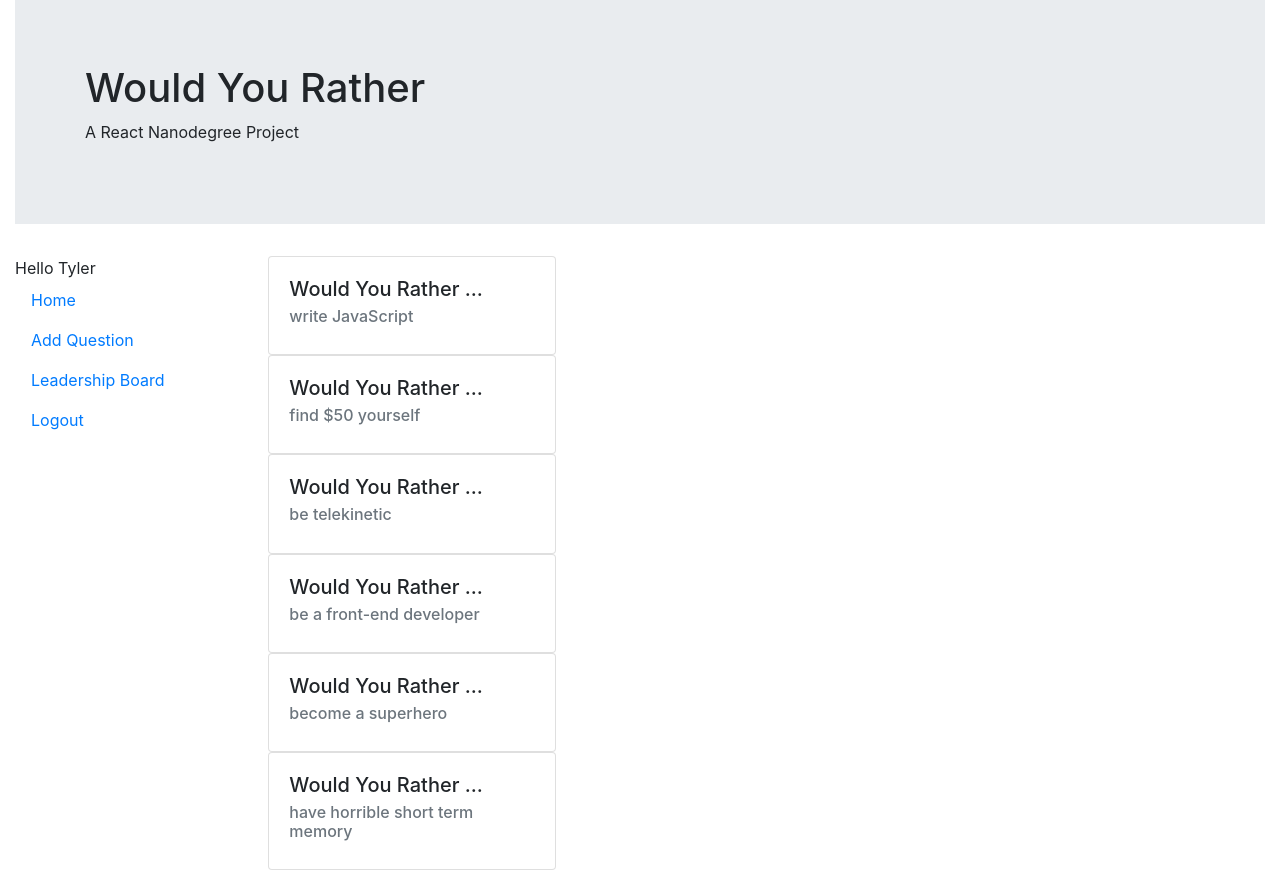
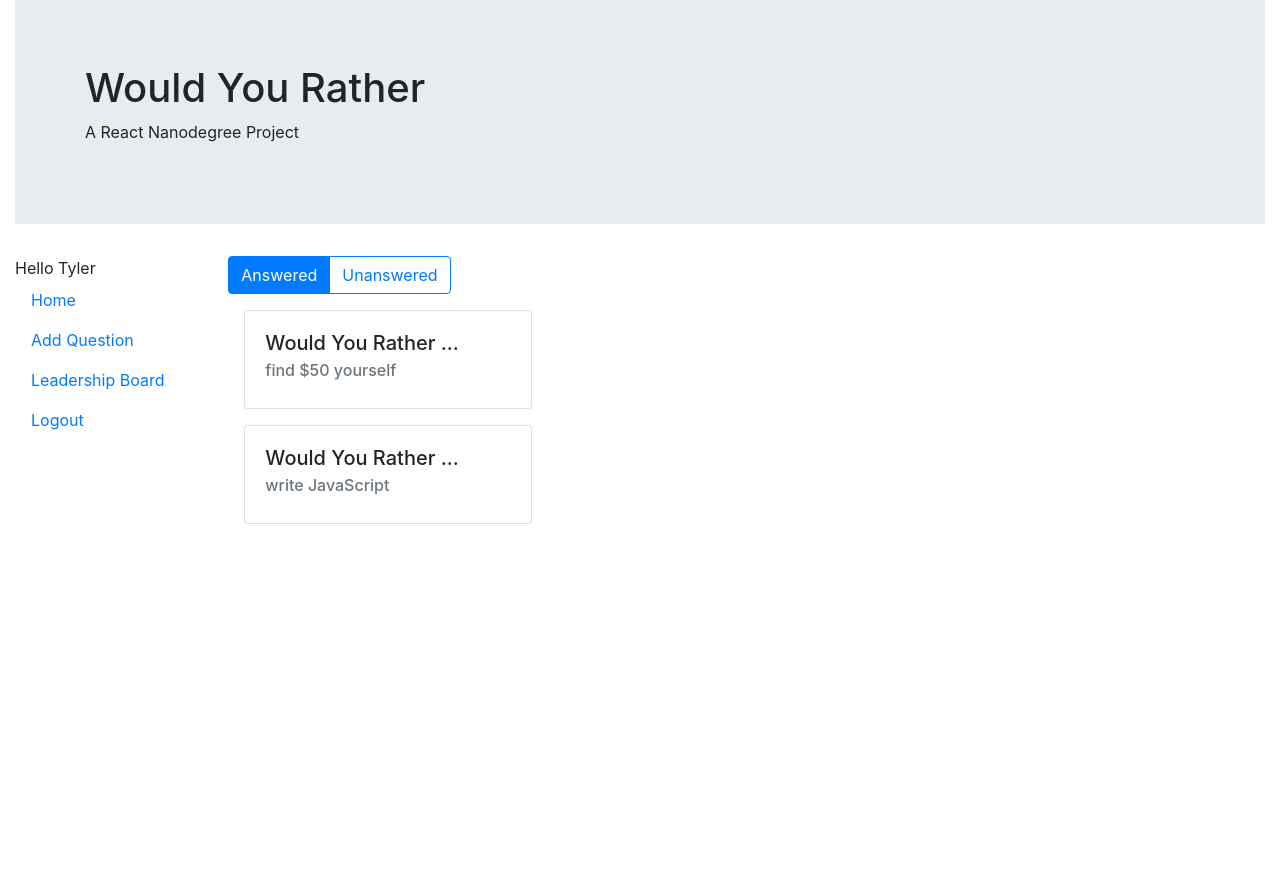
Before and after one commit to jessica-hsu/React-Nanodegree, a React (Create React App) app in the folder would-you-rather/: page / in a window 1280 px wide. After the commit the page ends 800 px from the top, so only its background shows below. Built offline with nearby package versions, Linux system fonts and the light colour scheme.

Commit message:
contiune buttons, question list, homepage functions

```diff
--- a/would-you-rather/src/components/Button.js
+++ b/would-you-rather/src/components/Button.js
@@ -1,17 +1,33 @@
 import React, { Component } from 'react'
 import ButtonGroup from 'react-bootstrap/ButtonGroup'
+import Button from 'react-bootstrap/Button'
 
-class Button extends Component {
+class MyButtons extends Component {
   render() {
 
+    const {buttonType, toggleQuestionList} = this.props;
 
-    return (
-        <ButtonGroup aria-label="Basic example">
-            <Button variant="primary">Answered</Button>
-            <Button variant="info">Unanswered</Button>
-        </ButtonGroup>
-    )
+    if (buttonType === 'homepage-default') {
+        return (
+            <ButtonGroup aria-label="homepage-default">
+                <Button variant="primary" onClick={toggleQuestionList.bind(this,'A')}>Answered</Button>
+                <Button variant="outline-primary" onClick={toggleQuestionList.bind(this,'U')}>Unanswered</Button>
+            </ButtonGroup>
+        )
+    } else if (buttonType === 'homepage-unanswered') {
+        return (
+            <ButtonGroup aria-label="homepage-unanswered">
+                <Button variant="outline-primary">Answered</Button>
+                <Button variant="primary">Unanswered</Button>
+            </ButtonGroup>
+        )
+    } else {
+        return (
+            <Button variant="primary">Submit</Button>
+        )
+    }
+
   }
 }
 
-export default Button
+export default MyButtons
--- a/would-you-rather/src/components/Question.js
+++ b/would-you-rather/src/components/Question.js
@@ -19,11 +19,7 @@ class Question extends Component {
 }
 
 function mapStateToProps ({authedUser, users, questions}, { id }) {
-  console.log('my id', id);
   const question = questions[id];
-  console.log('my q', question);
-  console.log(users);
-  console.log(authedUser);
   return {
     authedUser,
     question,
--- a/would-you-rather/src/components/QuestionList.js
+++ b/would-you-rather/src/components/QuestionList.js
@@ -1,25 +1,42 @@
 import React, { Component } from 'react'
 import { connect } from 'react-redux'
+import Question from '../components/Question'
 
 class QuestionList extends Component {
   render() {
     return (
       <div>
-        <h3 className='center'>Your Timeline</h3>
-        <ul className='dashboard-list'>
-          {this.props.questionsIds.map((id) => (
-            <li key={id}>
-              <div>POLL ID: {id}</div>
-            </li>
+          {this.props.answeredIds.map((id) => (
+            <div key={id} style={{margin: "1rem"}}>
+              <Question id={id}/>
+            </div>
           ))}
-        </ul>
       </div>
     )
   }
 }
 
-function mapStateToProps ({ questions }) {
+function mapStateToProps ({ authedUser, questions }) {
+  console.log(questions); console.log(authedUser);
+  const answered = [];
+  const unanswered = [];
+  Object.keys(questions).map((id) => {
+    console.log(id);
+    const votes1 = questions[id].optionOne.votes;
+    const votes2 = questions[id].optionTwo.votes;
+    if (votes1.indexOf(authedUser) > -1 || votes2.indexOf(authedUser) > -1) {
+      answered.push(id);
+    } else {
+      unanswered.push(id);
+    }
+  });
+
+  console.log(answered);
+  console.log(unanswered);
+
   return {
+    unansweredIds: unanswered,
+    answeredIds: answered,
     questionsIds: Object.keys(questions)
       .sort((a,b) => questions[b].timestamp - questions[a].timestamp)
   }
--- a/would-you-rather/src/views/HomePage.js
+++ b/would-you-rather/src/views/HomePage.js
@@ -1,30 +1,36 @@
 import React, { Component } from 'react'
 import { connect } from 'react-redux'
-import Question from '../components/Question'
 import NavBar from '../components/NavBar';
 import Title from '../components/Title';
-import Button from '../components/Button';
+import QuestionList from '../components/QuestionList'
+import MyButtons from '../components/Button'
 
 import Container from 'react-bootstrap/Container';
 import Row from 'react-bootstrap/Row';
 import Col from 'react-bootstrap/Col';
 class HomePage extends Component {
+
+  constructor(props) {
+    super(props);
+    this.toggleQuestionList = this.toggleQuestionList.bind(this);
+  }
+
+  toggleQuestionList(keyword) {
+    console.log(keyword);
+  }
+
   render() {
     return (
 
-<Container fluid>
+      <Container fluid>
         <Row>
           <Col sm={12}><Title/></Col>
         </Row>
         <Row>
           <Col sm={2}><NavBar/></Col>
           <Col sm={10}>
-
-            <ul className='dashboard-list'>
-              {this.props.questionsIds.map((id) => (
-                  <Question id={id}/>
-              ))}
-            </ul>
+            <MyButtons buttonType={'homepage-default'} toggleQuestionList={this.toggleQuestionList}/>
+            <QuestionList questionsIds={this.props.questionsIds}/>
           </Col>
         </Row>
       </Container>
@@ -32,7 +38,7 @@ class HomePage extends Component {
   }
 }
 
-function mapStateToProps ({ questions }) {
+function mapStateToProps ({questions }) {
   return {
     questionsIds: Object.keys(questions)
       .sort((a,b) => questions[b].timestamp - questions[a].timestamp)
```
